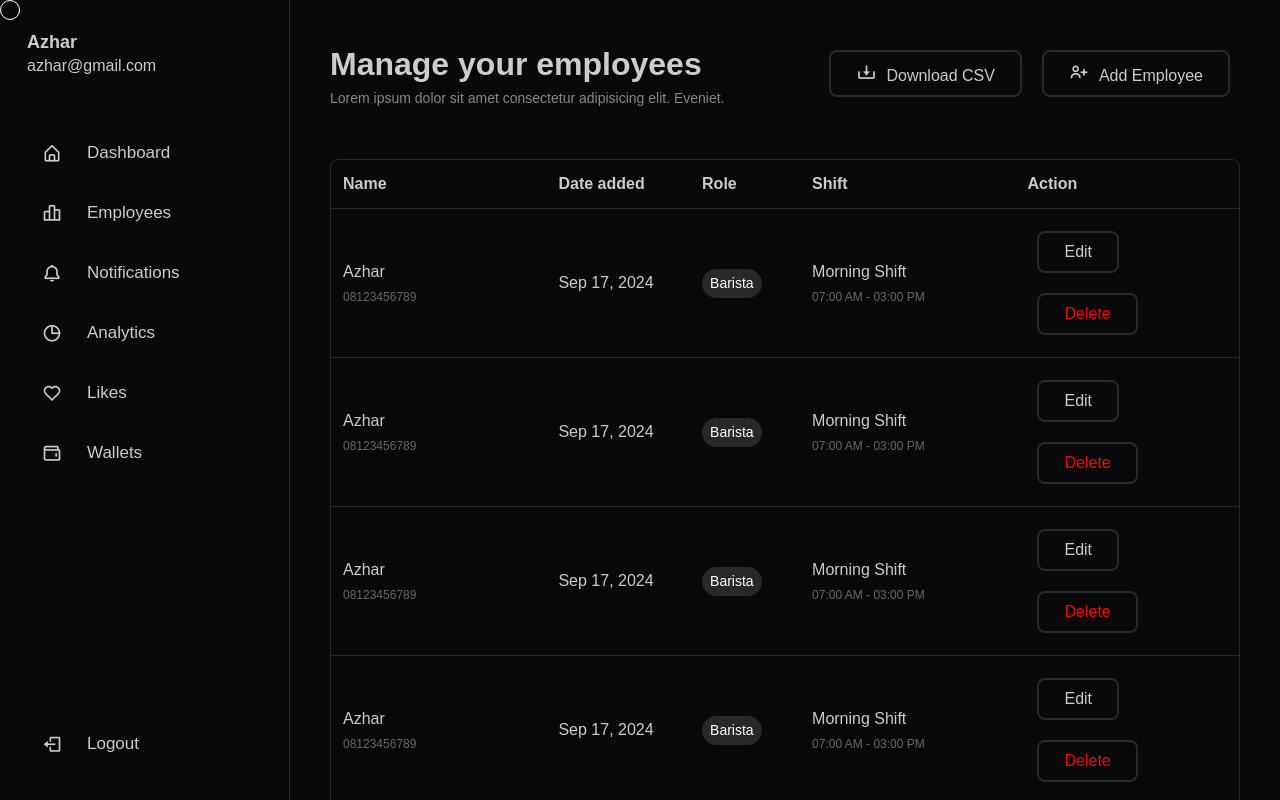
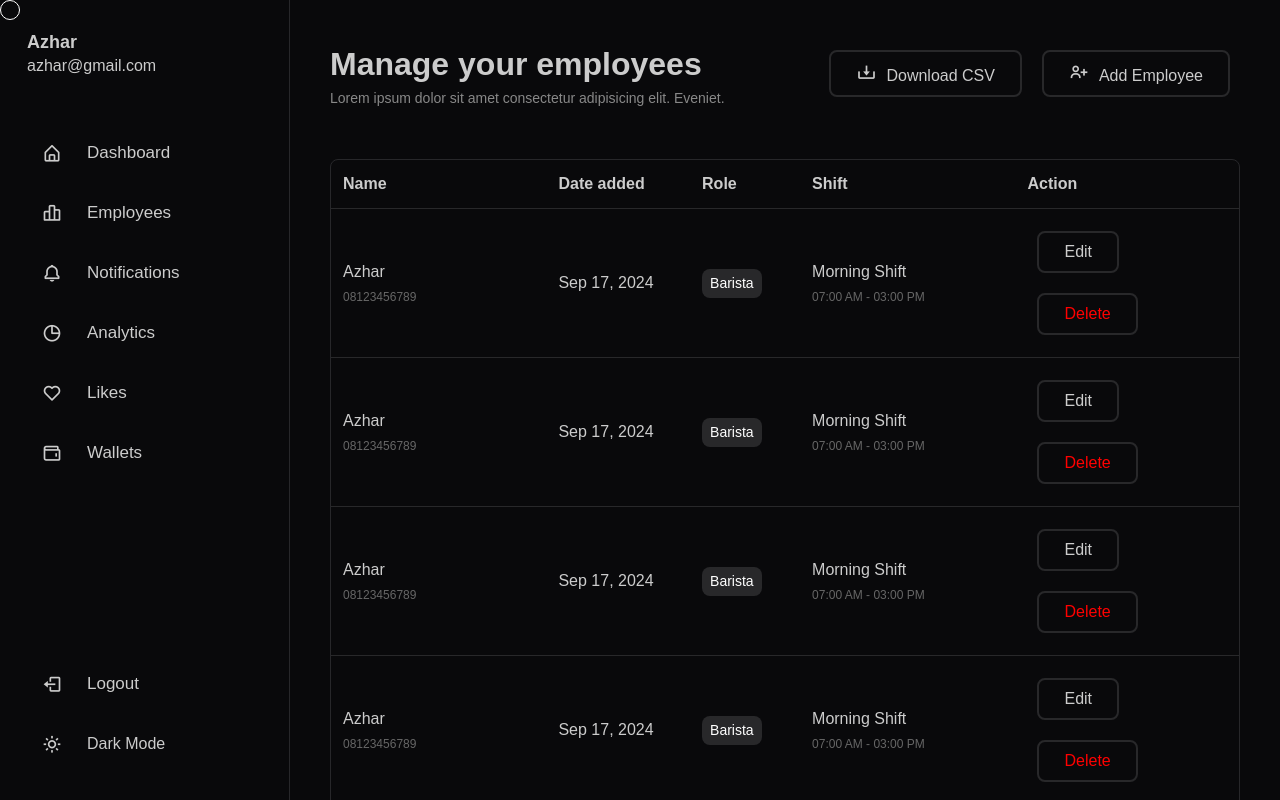
Before and after one commit to Nithze/AKA-RCHIVE, a React (Vite) app: page /employees in a window 1280 px wide. Built offline with nearby package versions, Linux system fonts and the light colour scheme.

Commit message:
add stopPropagation dialog onclick

```diff
--- a/src/App.css
+++ b/src/App.css
@@ -1,3 +1,7 @@
+body.dark-theme {
+  filter: invert(1) hue-rotate(180deg) !important;
+}
+
 :root {
     --primary-bg-color: #09090B;
     --secondary-bg-color: #28282A;
--- a/src/App.jsx
+++ b/src/App.jsx
@@ -6,9 +6,11 @@ import Dashboard from './Pages/Dashboard/Dashboard.jsx';
 import Employees from './Pages/Employees/Employees.jsx';
 import CustomCursor from './Components/CustomCursor.jsx';
 import BlankPage from './Components/BlankPage.jsx';
+import { ThemeProvider } from './Services/ThemeContext.jsx';
 
 function App() {
     return (
+        <ThemeProvider>
             <Router>
                 <CustomCursor />
                 <BlankPage />
@@ -18,6 +20,7 @@ function App() {
                     <Route path="/employees" element={<Employees />} />
                 </Routes>
             </Router>
+        </ThemeProvider>
     );
 }
 
--- a/src/Components/FormAddEmployee.jsx
+++ b/src/Components/FormAddEmployee.jsx
@@ -30,7 +30,7 @@ const FormAddEmployee = ({ isOpen, onClose }) => {
 
     return (
         <div className="dialog-overlay" onClick={handleClose} ref={overlayRef} style={{ opacity: 0 }}>
-            <div className="dialog" ref={dialogRef} style={{ transform: "scale(0)", opacity: 0 }}>
+            <div className="dialog" ref={dialogRef} style={{ transform: "scale(0)", opacity: 0 }}  onClick={(e) => e.stopPropagation()}>
                 <div className="add-employee">
                     <h2>Add Employee</h2>
                     <p>Input yang bertanda <span className='warning-text'>*</span> wajib di isi</p>
--- a/src/Components/Sidebar.jsx
+++ b/src/Components/Sidebar.jsx
@@ -1,10 +1,103 @@
-import React, { useState } from 'react';
+// import React, { useState } from 'react';
+// import './Sidebar.scss';
+//
+// const Sidebar = () => {
+//
+//   return (
+//     <nav className={"sidebar" }>
+//       <header>
+//         <div className="image-text">
+//           <div className="text logo-text">
+//             <span className="name">Azhar</span>
+//             <span className="profession">azhar@gmail.com</span>
+//           </div>
+//         </div>
+//
+//       </header>
+//
+//       <div className="menu-bar">
+//         <div className="menu">
+//
+//           <ul className="menu-links">
+//             <li className="nav-link">
+//               <a href="#">
+//                 <i className='bx bx-home-alt icon'></i>
+//                 <span className="text nav-text">Dashboard</span>
+//               </a>
+//             </li>
+//
+//             <li className="nav-link">
+//               <a href="#">
+//                 <i className='bx bx-bar-chart-alt-2 icon'></i>
+//                 <span className="text nav-text">Employees</span>
+//               </a>
+//             </li>
+//
+//             <li className="nav-link">
+//               <a href="#">
+//                 <i className='bx bx-bell icon'></i>
+//                 <span className="text nav-text">Notifications</span>
+//               </a>
+//             </li>
+//
+//             <li className="nav-link">
+//               <a href="#">
+//                 <i className='bx bx-pie-chart-alt icon'></i>
+//                 <span className="text nav-text">Analytics</span>
+//               </a>
+//             </li>
+//
+//             <li className="nav-link">
+//               <a href="#">
+//                 <i className='bx bx-heart icon'></i>
+//                 <span className="text nav-text">Likes</span>
+//               </a>
+//             </li>
+//
+//             <li className="nav-link">
+//               <a href="#">
+//                 <i className='bx bx-wallet icon'></i>
+//                 <span className="text nav-text">Wallets</span>
+//               </a>
+//             </li>
+//           </ul>
+//         </div>
+//
+//         <div className="bottom-content">
+//           <li>
+//             <a href="#">
+//               <i className='bx bx-log-out icon'></i>
+//               <span className="text nav-text">Logout</span>
+//             </a>
+//           </li>
+//           <li>
+//             <a href="#">
+//               <i className='bx bx-sun icon'></i>
+//               <span className="theme-toogle">Logout</span>
+//             </a>
+//           </li>
+//
+//         </div>
+//       </div>
+//     </nav>
+//   );
+// };
+//
+// export default Sidebar;
+
+import React from 'react';
+import { useTheme } from '../Services/ThemeContext.jsx'; // Impor hook context
 import './Sidebar.scss';
 
 const Sidebar = () => {
+    const { darkMode, setDarkMode } = useTheme(); // Ambil tema dari context
+
+    const toggleTheme = () => {
+        setDarkMode(prev => !prev);
+    };
 
     return (
-    <nav className={"sidebar" }>
+        <nav className={"sidebar"}>
             <header>
                 <div className="image-text">
                     <div className="text logo-text">
@@ -12,13 +105,10 @@ const Sidebar = () => {
                         <span className="profession">azhar@gmail.com</span>
                     </div>
                 </div>
-
-        {/* <i className='bx bx-chevron-right toggle' ></i> */}
             </header>
 
             <div className="menu-bar">
                 <div className="menu">
-
                     <ul className="menu-links">
                         <li className="nav-link">
                             <a href="#">
@@ -62,6 +152,7 @@ const Sidebar = () => {
                             </a>
                         </li>
                     </ul>
+
                 </div>
 
                 <div className="bottom-content">
@@ -71,7 +162,12 @@ const Sidebar = () => {
                             <span className="text nav-text">Logout</span>
                         </a>
                     </li>
-
+                    <li>
+                        <a onClick={toggleTheme}>
+                            <i className={`bx ${darkMode ? 'bx-moon' : 'bx-sun'} icon`}></i>
+                            <span className="theme-toggle">{darkMode ? 'Light Mode' : 'Dark Mode'}</span>
+                        </a>
+                    </li>
                 </div>
             </div>
         </nav>
--- a/src/Pages/Dashboard/Dashboard.scss
+++ b/src/Pages/Dashboard/Dashboard.scss
@@ -217,7 +217,7 @@
     background-color: #28282a;
     color: #fff;
     padding: 4px 8px;
-    border-radius: 16px;
+    border-radius: 8px;
     font-size: 14px;
     text-align: center;
 }
--- /dev/null
+++ b/src/Services/ThemeContext.jsx
@@ -0,0 +1,28 @@
+import React, { createContext, useContext, useEffect, useState } from 'react';
+
+const ThemeContext = createContext();
+
+export const ThemeProvider = ({ children }) => {
+  const [darkMode, setDarkMode] = useState(() => {
+    const savedTheme = localStorage.getItem('darkMode') === 'true';
+    if (savedTheme) {
+      document.body.classList.add('dark-theme');
+    }
+    return savedTheme;
+  });
+
+  useEffect(() => {
+    document.body.classList.toggle('dark-theme', darkMode);
+    localStorage.setItem('darkMode', darkMode);
+  }, [darkMode]);
+
+  return (
+    <ThemeContext.Provider value={{ darkMode, setDarkMode }}>
+      {children}
+    </ThemeContext.Provider>
+  );
+};
+
+export const useTheme = () => {
+  return useContext(ThemeContext);
+};
```
Lines whose indentation alone changed are shown as unchanged.
